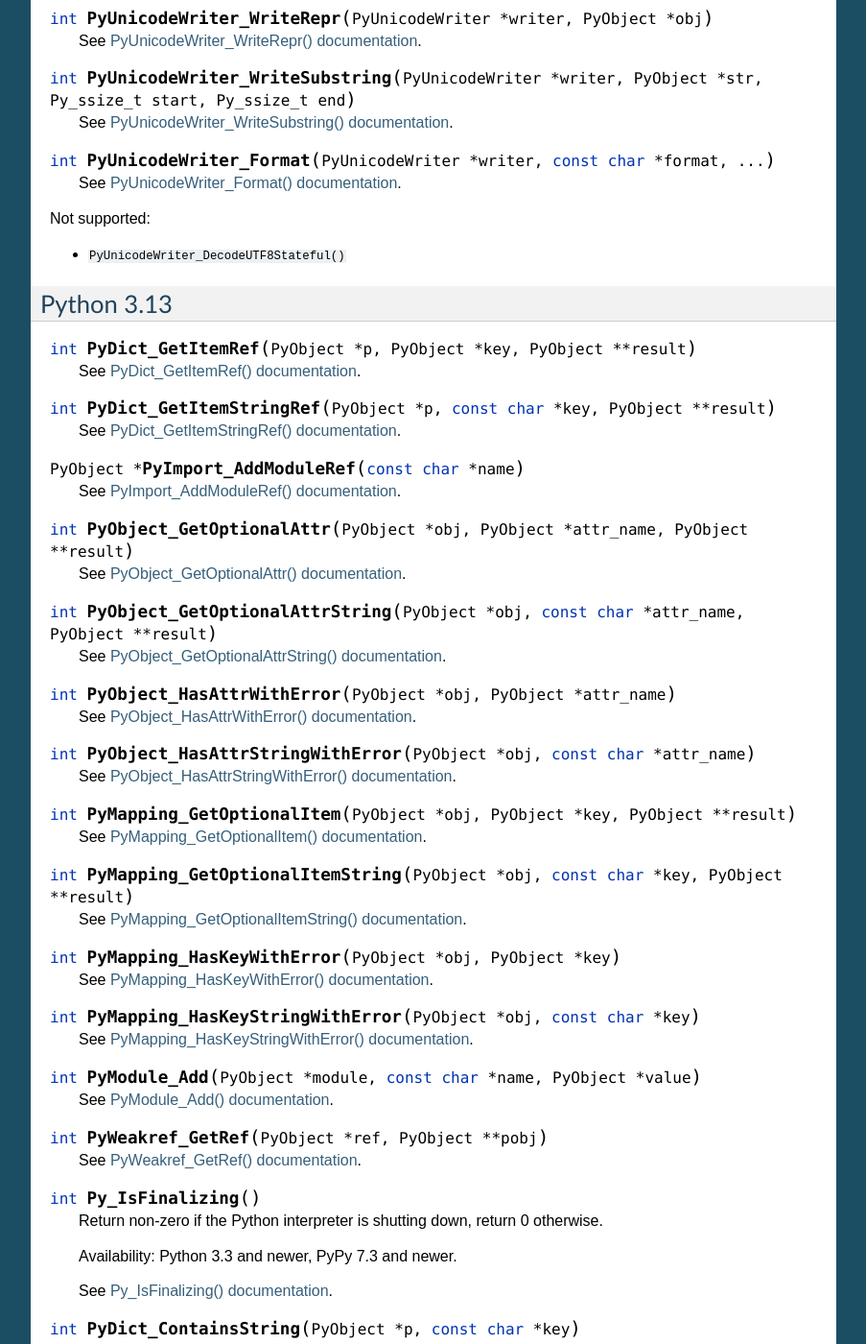
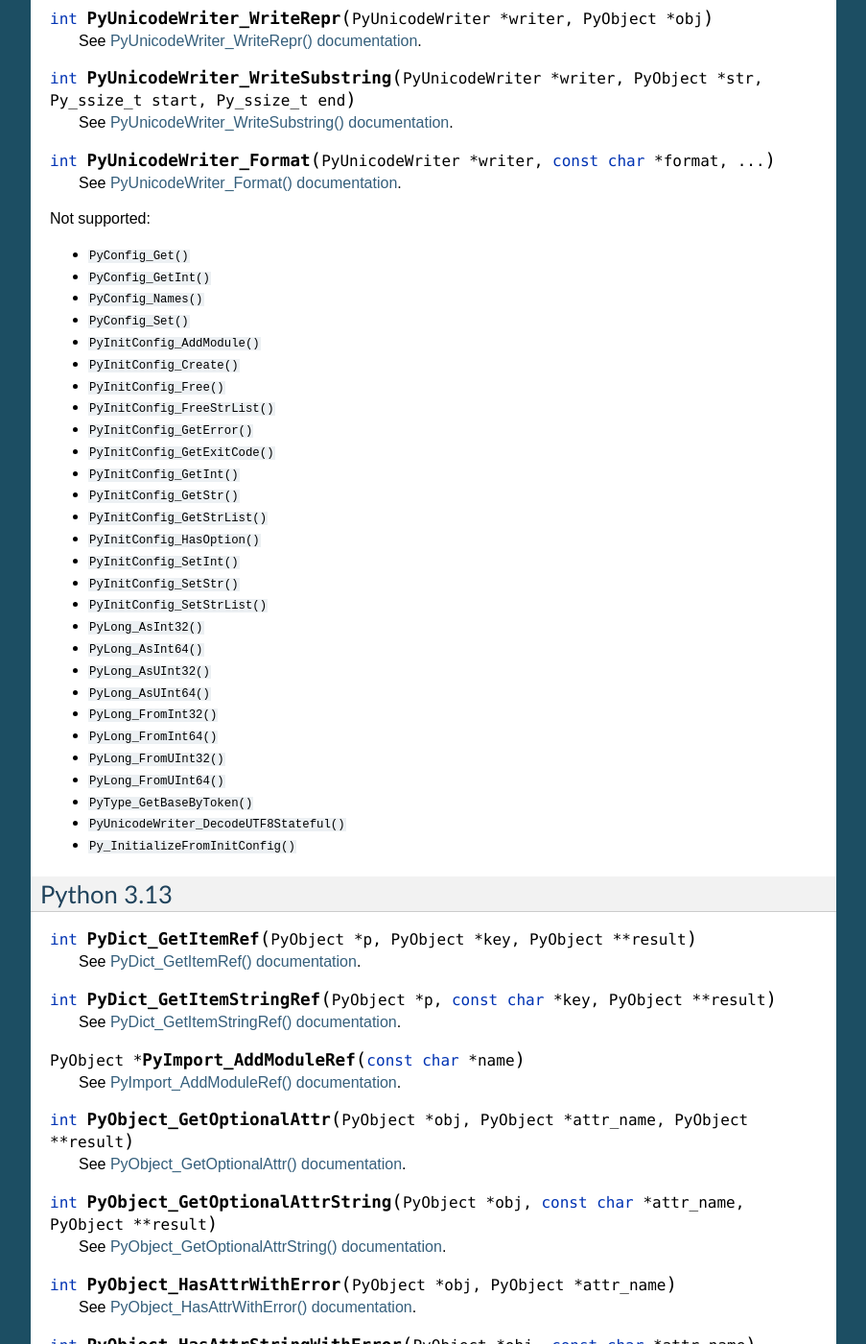
Before and after one commit to python/pythoncapi-compat, a Sphinx documentation site: the page built from docs/api.rst, in a window 1280 px wide and 1400 px high, scrolled down 1242 px. Shown: the whole window at 96% size, without its empty margins (198-1101 px from the left). Built offline with Sphinx 7.4.7, drawn with Linux system fonts in a browser that asks for light colours; pages that are not in the unit, such as notebooks, are missing from menus.

Commit message:
document not supported functions

```diff
--- a/docs/api.rst
+++ b/docs/api.rst
@@ -87,7 +87,34 @@
 
 Not supported:
 
+* ``PyConfig_Get()``
+* ``PyConfig_GetInt()``
+* ``PyConfig_Names()``
+* ``PyConfig_Set()``
+* ``PyInitConfig_AddModule()``
+* ``PyInitConfig_Create()``
+* ``PyInitConfig_Free()``
+* ``PyInitConfig_FreeStrList()``
+* ``PyInitConfig_GetError()``
+* ``PyInitConfig_GetExitCode()``
+* ``PyInitConfig_GetInt()``
+* ``PyInitConfig_GetStr()``
+* ``PyInitConfig_GetStrList()``
+* ``PyInitConfig_HasOption()``
+* ``PyInitConfig_SetInt()``
+* ``PyInitConfig_SetStr()``
+* ``PyInitConfig_SetStrList()``
+* ``PyLong_AsInt32()``
+* ``PyLong_AsInt64()``
+* ``PyLong_AsUInt32()``
+* ``PyLong_AsUInt64()``
+* ``PyLong_FromInt32()``
+* ``PyLong_FromInt64()``
+* ``PyLong_FromUInt32()``
+* ``PyLong_FromUInt64()``
+* ``PyType_GetBaseByToken()``
 * ``PyUnicodeWriter_DecodeUTF8Stateful()``
+* ``Py_InitializeFromInitConfig()``
 
 
 Python 3.13
```
